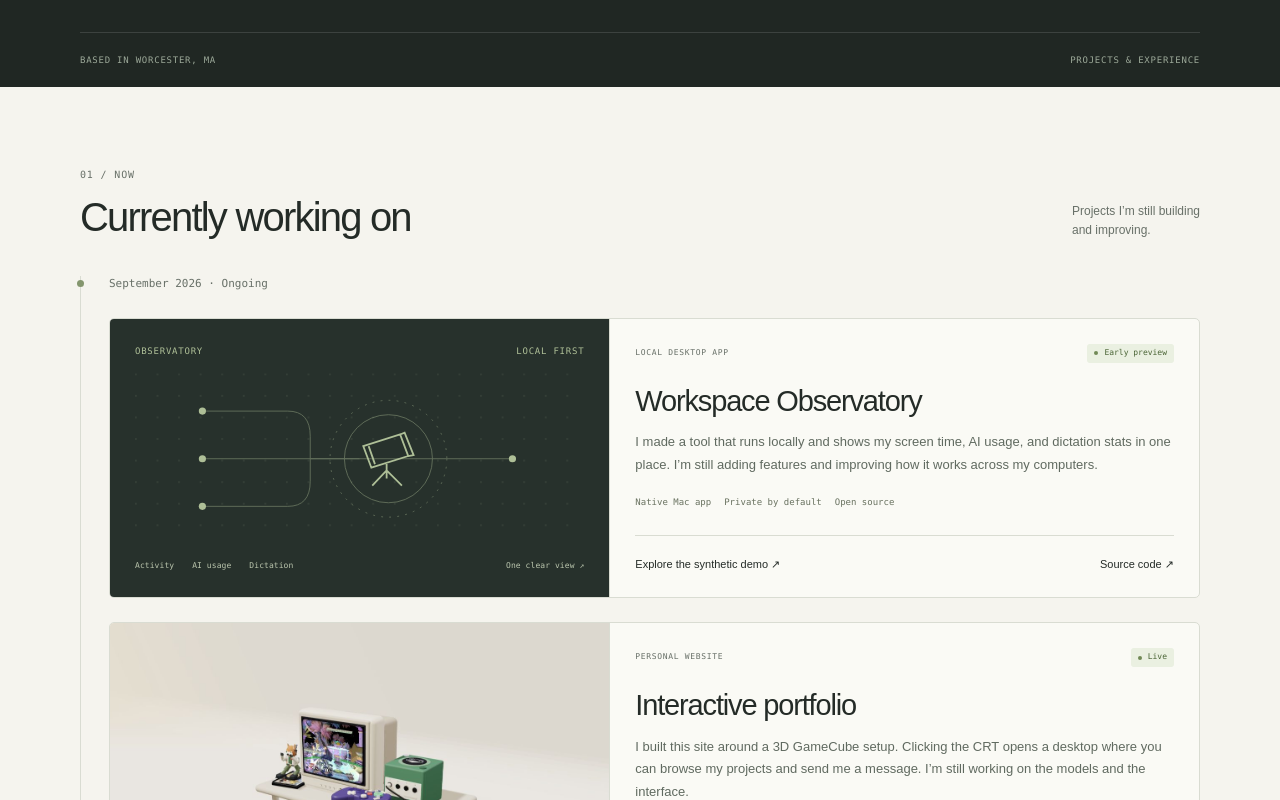
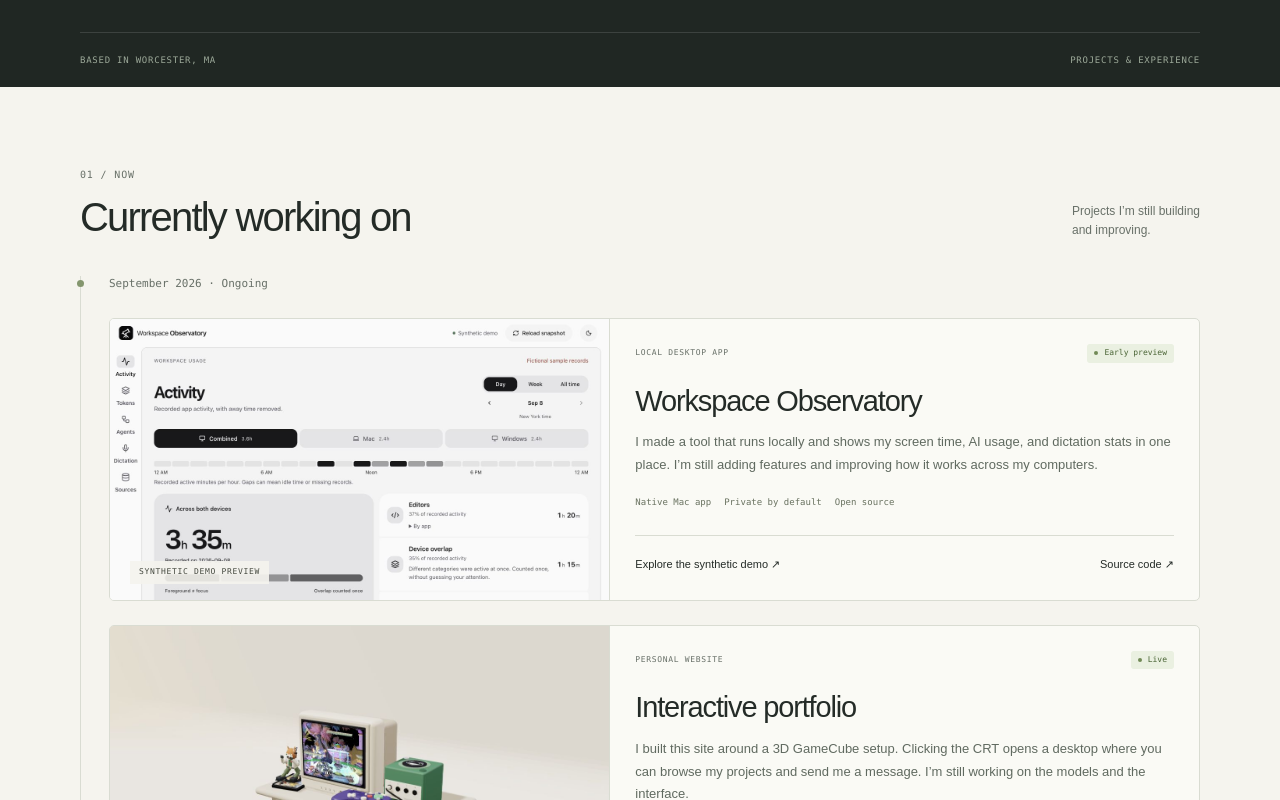
Before and after one commit to ScribleSean/scriblesean.github.io, a Next.js app: page /portfolio in a window 1280 px wide. Shown: the part 430-1230 px from the top of the page. Built offline with nearby package versions, Linux system fonts and the light colour scheme; no server answers.

Commit message:
Show the verified synthetic Observatory demo preview

```diff
--- a/components/portfolio/PortfolioContent.tsx
+++ b/components/portfolio/PortfolioContent.tsx
@@ -13,20 +13,6 @@ const capabilities = [
   { title: "Product engineering", items: "TypeScript · React · Next.js · Python · PostgreSQL" },
   { title: "Systems & delivery", items: "Native desktop tools · Docker · AWS · Accessible interfaces" },
 ];
-
-function ObservatoryGraphic() {
-  return <div className={styles.observatoryGraphic} aria-label="System overview: activity, AI usage and dictation feed one local workspace view" role="img">
-    <div className={styles.graphicHeader}><span>OBSERVATORY</span><span>LOCAL FIRST</span></div>
-    <svg viewBox="0 0 500 190" aria-hidden="true">
-      <defs><pattern id="observatory-grid" width="24" height="24" patternUnits="userSpaceOnUse"><circle cx="1" cy="1" r="1" fill="currentColor" opacity=".13" /></pattern></defs>
-      <rect width="500" height="190" fill="url(#observatory-grid)" />
-      <g fill="none" stroke="currentColor" strokeWidth="1" opacity=".45"><path d="M75 42H170Q195 42 195 70V95H250M75 95H250M75 148H170Q195 148 195 120V95M250 95H420"/><circle cx="282" cy="95" r="49"/><circle cx="282" cy="95" r="65" strokeDasharray="2 7"/></g>
-      <g fill="currentColor"><circle cx="75" cy="42" r="4"/><circle cx="75" cy="95" r="4"/><circle cx="75" cy="148" r="4"/><circle cx="420" cy="95" r="4"/></g>
-      <g transform="translate(250 66)" fill="none" stroke="currentColor" strokeWidth="2"><path d="m4 15 41-13 9 24-41 13zM17 35 10 15M45 2l5-2 10 25-6 1M30 35v16m0-9-16 17m16-17 17 17"/></g>
-    </svg>
-    <div className={styles.signalLabels}><span>Activity</span><span>AI usage</span><span>Dictation</span><span>One clear view ↗</span></div>
-  </div>;
-}
 
 export default function PortfolioContent({ onContact, embedded = false }: PortfolioContentProps) {
   function navigateSection(event: MouseEvent<HTMLElement>) {
@@ -67,7 +53,7 @@ export default function PortfolioContent({ onContact, embedded = false }: Portfo
       <div className={styles.sectionHeading}><div><p className={styles.eyebrow}>01 / NOW</p><h2>Currently working on</h2></div><p>Projects I’m still building<br />and improving.</p></div>
       <div className={styles.currentTimeline}><p className={styles.timelineDate}>September 2026 · Ongoing</p><div className={styles.buildGrid}>
         <article className={styles.buildCard}>
-          <a className={styles.visualLink} href="https://scriblesean.github.io/workspace-observatory/" target="_blank" rel="noreferrer" aria-label="Explore the Workspace Observatory synthetic demo"><ObservatoryGraphic /></a>
+          <a className={`${styles.visualLink} ${styles.sceneVisual}`} href="https://scriblesean.github.io/workspace-observatory/" target="_blank" rel="noreferrer" aria-label="Explore the Workspace Observatory synthetic demo"><Image src="/scene/observatory-demo.png" alt="Workspace Observatory activity dashboard with fictional sample records" width="1280" height="720" loading="lazy" /><span>SYNTHETIC DEMO PREVIEW</span></a>
           <div className={styles.buildBody}>
             <div className={styles.buildMeta}><span>LOCAL DESKTOP APP</span><span className={styles.status}>Early preview</span></div>
             <h3>Workspace Observatory</h3><p>I made a tool that runs locally and shows my screen time, AI usage, and dictation stats in one place. I’m still adding features and improving how it works across my computers.</p>
```
Also changed, not shown: public/scene/observatory-demo.png (added).
